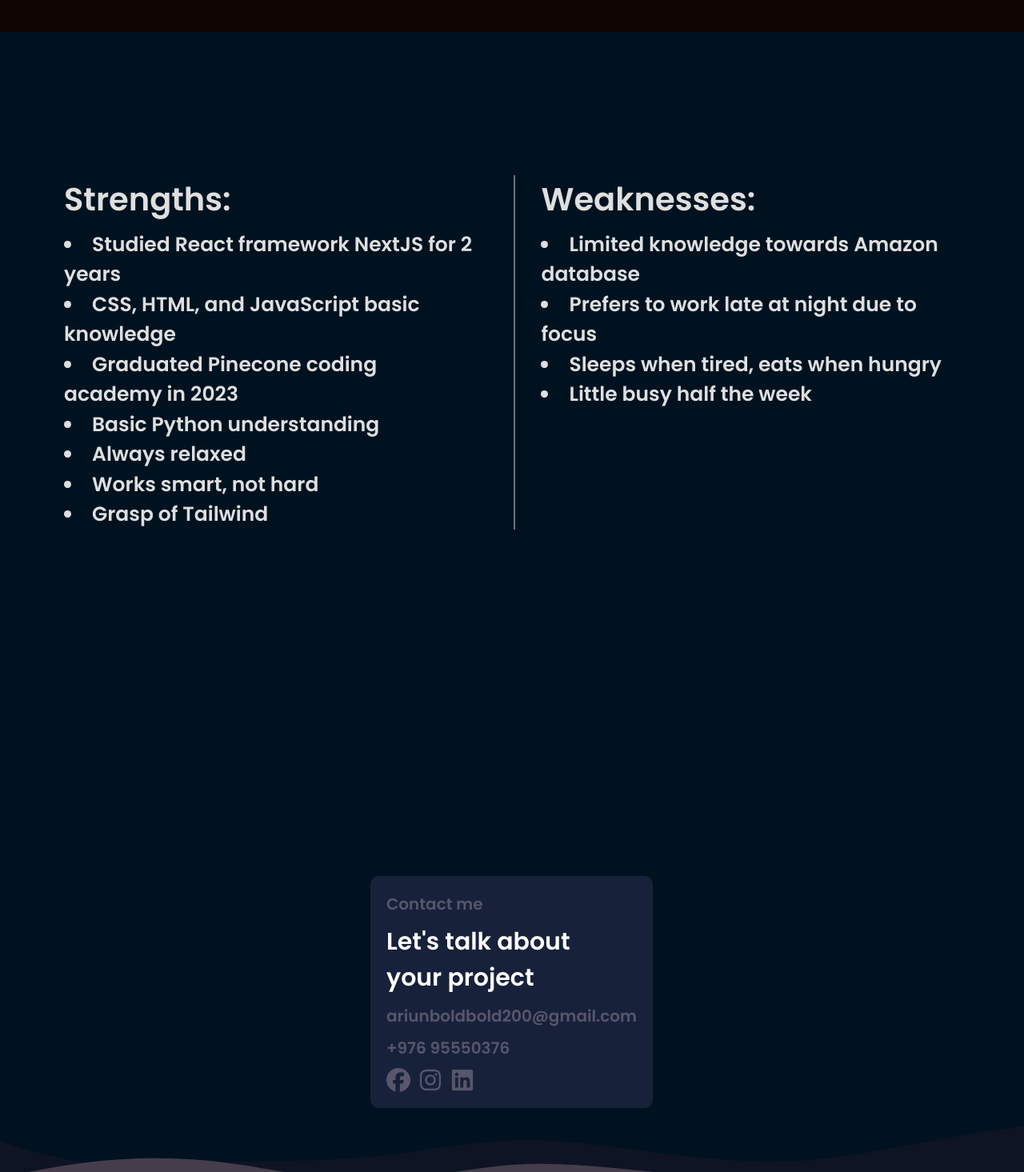
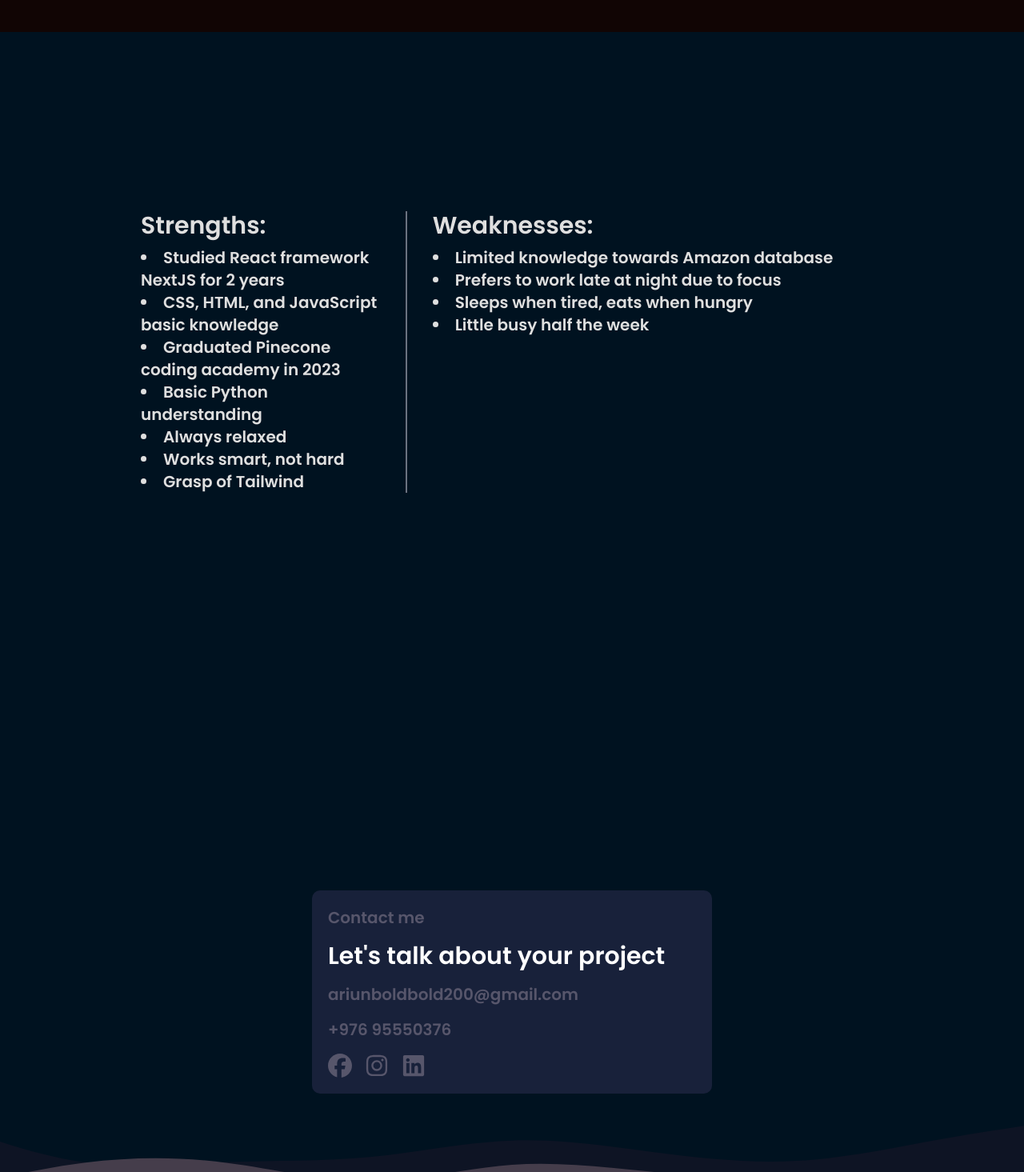
Before and after one commit to simp6969/portfolio, a Next.js app: page / in a window 1280 px wide. Shown: the part 760-2225 px from the top of the page at 80% size. Built offline with nearby package versions, Linux system fonts and the light colour scheme.

Commit message:
finnaly added responsive design thus bought a domain yay

```diff
--- a/app/globals.css
+++ b/app/globals.css
@@ -22,7 +22,7 @@ body {
   background-position: center;
   background-repeat: no-repeat;
 }
-.main_img {
+/* .main_img {
   height: 585px;
   width: 340px;
   background-size: cover;
@@ -30,11 +30,11 @@ body {
   background-repeat: no-repeat;
   background-image: url(../public/profile.jpg);
   animation: image forwards 1s ease;
-}
+} */
 
 .main_img1 {
-  height: 585px;
-  width: 340px;
+  /* height: 585px;
+  width: 340px; */
   background-size: cover;
   background-position: center;
   background-repeat: no-repeat;
--- a/app/layout.js
+++ b/app/layout.js
@@ -16,6 +16,7 @@ export const metadata = {
 export default function RootLayout({ children }) {
   return (
     <html lang="en">
+      <Analytics />
       <body className={`${poppins.variable} antialiased`}>{children}</body>
     </html>
   );
--- a/app/page.js
+++ b/app/page.js
@@ -47,9 +47,14 @@ export default function App() {
     <div>
       <div
         ref={containerRef}
-        className="justify-center items-center h-[100vh] w-[100vw] gap-[20px] page1 flex"
+        className="justify-center p-[20px] max-[690px]:flex-wrap max-[690px]:p-[30px] items-center h-[100vh] w-[100vw] gap-[20px] page1 flex"
       >
-        <div ref={introductionRef} className={"flex gap-[10px] flex-col "}>
+        <div
+          ref={introductionRef}
+          className={
+            "flex gap-[10px] flex-col max-[690px]:justify-center max-[690px]:items-center max-[690px]:text-center"
+          }
+        >
           <div>
             <h1 className="font_title">Nice to meet you, im Ariunbold Bold</h1>
             <p>Full-stack developer</p>
@@ -81,7 +86,12 @@ export default function App() {
             </button>
           </div>
         </div>
-        <div ref={introImageRef} className={"main_img1"} />
+        <div
+          ref={introImageRef}
+          className={
+            "main_img1 h-[585px] w-[340px] max-[690px]:w-[240px] max-[690px]:h-[485px]"
+          }
+        />
       </div>
       <div className="w-[100vw] h-[100vh]">
         <AboutMePage />
--- a/components/Page2.jsx
+++ b/components/Page2.jsx
@@ -49,24 +49,32 @@ export function AboutMePage() {
   }, []);
 
   return (
-    <div className="page2 flex justify-center items-center">
-      <div className="flex flex-col gap-5 items-center">
-        <div className="info-container flex flex-col md:flex-row gap-8 p-8 md:p-12 lg:p-20">
-          <section className="flex flex-col gap-2 border-r-2 border-gray-500 pr-8 md:pr-12">
-            <h2 className="section-heading">Strengths:</h2>
+    <div className="page2 flex justify-center items-center w-full">
+      <div className="flex flex-col gap-5 items-center w-full px-4 md:px-8">
+        <div className="info-container flex flex-col md:flex-row gap-8 p-4 md:p-8 lg:p-12 w-full max-w-5xl">
+          <section className="flex flex-col gap-2 border-r-0 md:border-r-2 border-gray-500 md:pr-8 w-full md:w-auto">
+            <h2 className="section-heading text-2xl md:text-3xl">Strengths:</h2>
             <ul ref={strengthsListRef} className="list-disc list-inside">
               {strengths.map((strength, index) => (
-                <li key={index} className="text-[25px] about-me-list-item">
+                <li
+                  key={index}
+                  className="text-lg md:text-xl about-me-list-item"
+                >
                   {strength}
                 </li>
               ))}
             </ul>
           </section>
-          <section className="flex flex-col gap-2">
-            <h2 className="section-heading">Weaknesses:</h2>
+          <section className="flex flex-col gap-2 w-full">
+            <h2 className="section-heading text-2xl md:text-3xl">
+              Weaknesses:
+            </h2>
             <ul ref={weaknessesListRef} className="list-disc list-inside">
               {weaknesses.map((weakness, index) => (
-                <li key={index} className="text-[25px] about-me-list-item">
+                <li
+                  key={index}
+                  className="text-lg md:text-xl about-me-list-item"
+                >
                   {weakness}
                 </li>
               ))}
--- a/components/Page3.jsx
+++ b/components/Page3.jsx
@@ -51,21 +51,21 @@ export function Page3() {
 
   const handleCopy = (text, setter) => {
     navigator.clipboard.writeText(text);
-    setter(true); // Set state to show copied feedback
+    setter(true);
     setTimeout(() => {
-      setter(false); // Reset state after 2 seconds
+      setter(false);
     }, 2000);
   };
 
   return (
-    <div ref={pageRef} className="page3">
+    <div ref={pageRef} className="page3 w-full">
       <div
         ref={windowRef}
-        className="window-animation bg-[#18213a] p-[20px] flex rounded-[10px]"
+        className="window-animation bg-[#18213a] p-4 md:p-5 flex flex-col md:flex-row rounded-[10px] max-[375px]:w-[90%] min-[780px]:w-[500px] md:w-[80%] mx-auto gap-4 md:gap-8"
       >
-        <div className="w-[50%] flex gap-[10px] flex-col">
-          <h1 className="text-[#57566b] text-[20px]">Contact me</h1>
-          <h1 className="text-[white] w-[300px] text-[30px]">
+        <div className="w-full flex flex-col gap-2 md:gap-4">
+          <h1 className="text-[#57566b] text-lg md:text-xl">Contact me</h1>
+          <h1 className="text-[white] text-2xl md:text-3xl max-w-full w-[100%]">
             Let's talk about your project
           </h1>
           <h1
@@ -73,7 +73,7 @@ export function Page3() {
             onClick={() =>
               handleCopy("ariunboldbold200@gmail.com", setEmailCopied)
             }
-            className={`text-[#57566b] text-[20px] copyable-text ${
+            className={`text-[#57566b] text-lg md:text-xl copyable-text ${
               emailCopied ? "copied-feedback" : ""
             }`}
           >
@@ -82,13 +82,13 @@ export function Page3() {
           <h1
             ref={phoneRef}
             onClick={() => handleCopy("+976 95550376", setPhoneCopied)}
-            className={`text-[#57566b] text-[20px] copyable-text ${
+            className={`text-[#57566b] text-lg md:text-xl copyable-text ${
               phoneCopied ? "copied-feedback" : ""
             }`}
           >
             +976 95550376
           </h1>
-          <div className="flex gap-[10px]">
+          <div className="flex gap-2 md:gap-4">
             {/* Social media icons (unchanged) */}
             <svg
               onClick={() => {
@@ -132,7 +132,7 @@ export function Page3() {
             </svg>
           </div>
         </div>
-        <div className=""></div>
+        <div className="hidden md:block"></div>
       </div>
     </div>
   );
```
